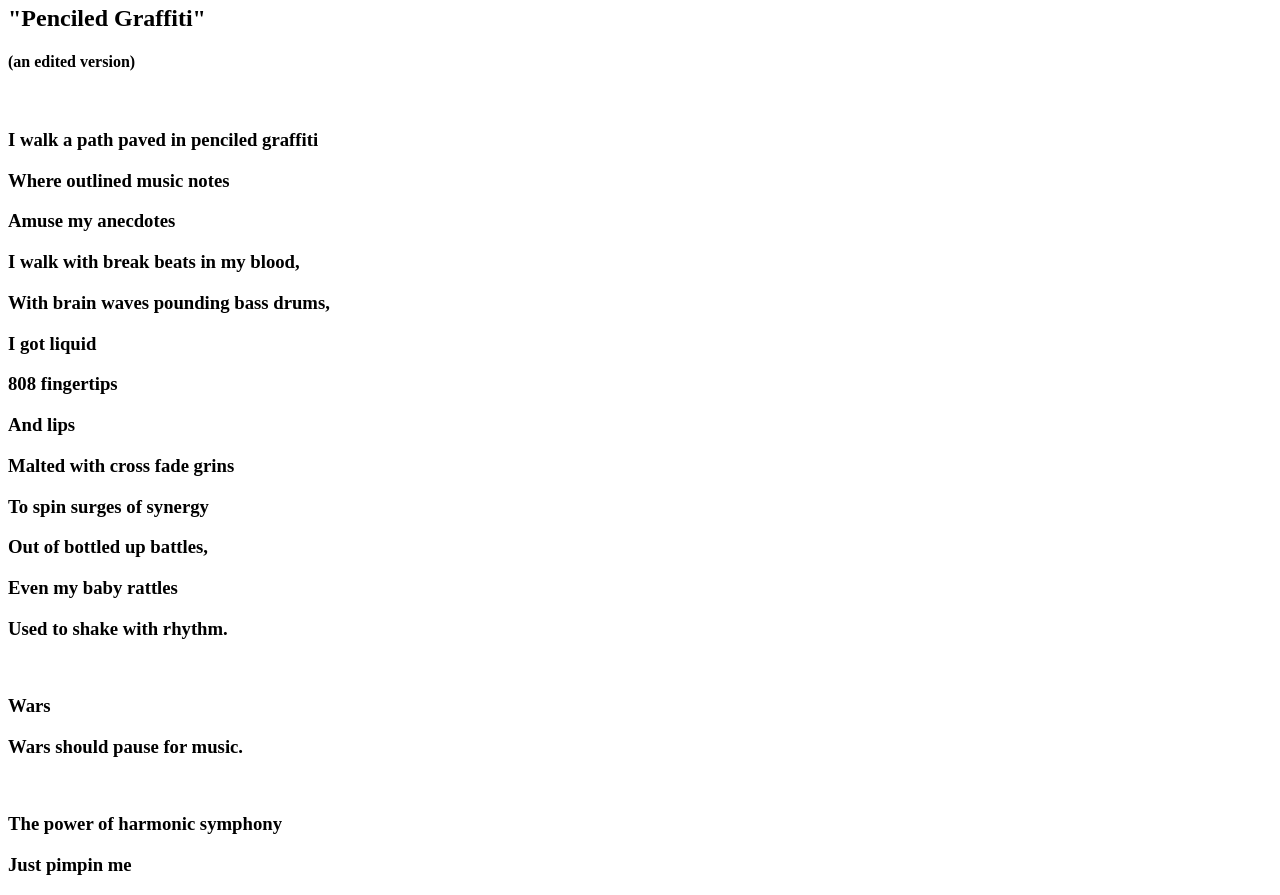
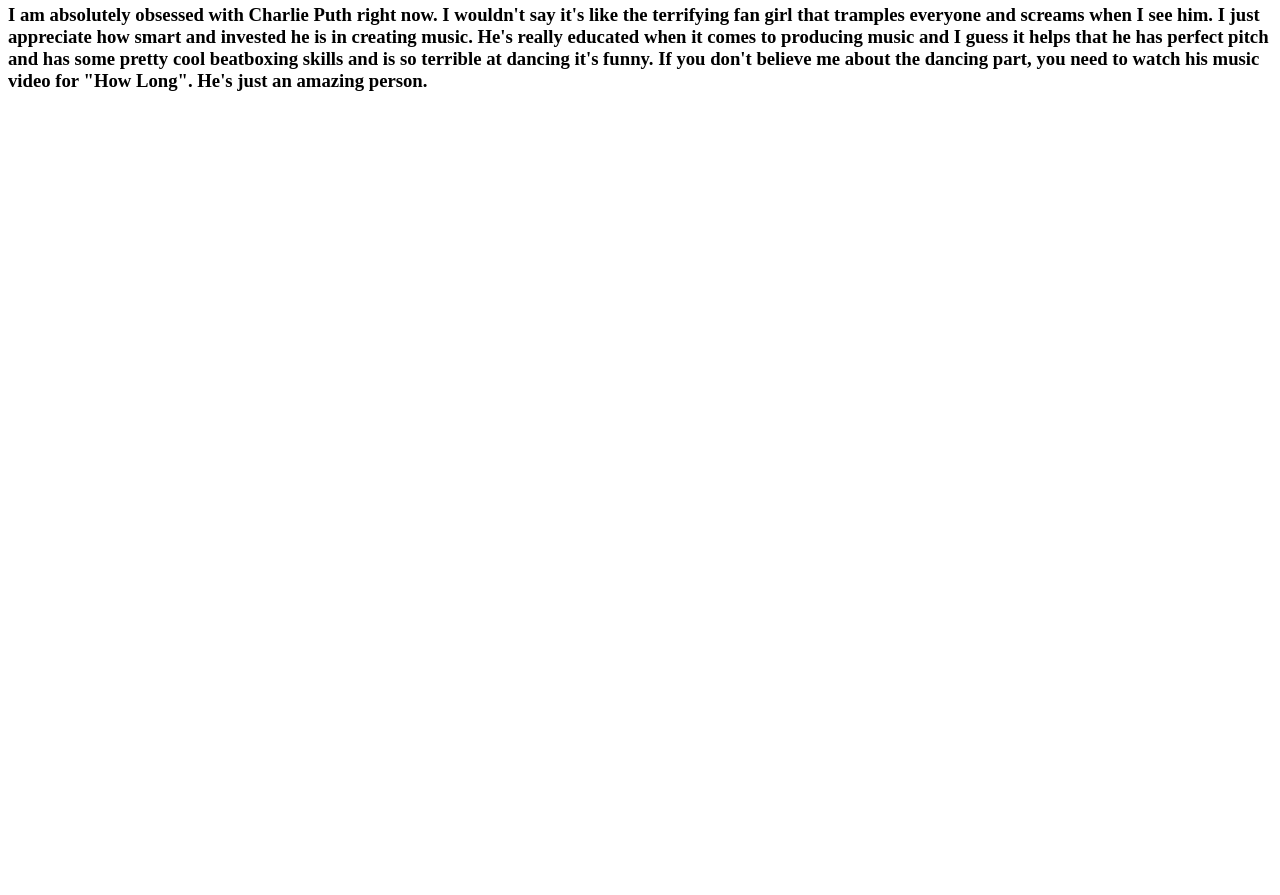
Before and after one commit to Mia03/about-me, a plain HTML site: page index.html in a window 1280 px wide. Shown: the part 280-1175 px from the top of the page. After the commit the page ends 800 px from the top, so only its background shows below. Drawn offline with Linux system fonts and the light colour scheme.

Commit message:
Update index.html

```diff
--- a/index.html
+++ b/index.html
@@ -7,28 +7,7 @@
 <br>
 <p><h3>I love Christmas. Christmas is less a holiday and more just a state of mind for me. I love it because I get to listen to and sing Christmas music without being judged...most of the time. I also get to see my family members that I don't get to see as often. There's also the presents, but those aren't as prevelent for me. I love to decorate and wrap presents and hand out everyone's presents. I write my own music, but I'm usually to scared to show anyone. I'm so critical of myself! If I figure out how to, I might put one of my songs on here. I'll try. I feel like putting a poem on here so I'm gonna do that now.</h3></p>
 <br>
-<p><h2>"Penciled Graffiti"</h2></p>
-<p><h4>(an edited version)</h4></p>
-<br>
-<p><h3>I walk a path paved in penciled graffiti</h3></p>
-<p><h3>Where outlined music notes</h3></p>
-<p><h3>Amuse my anecdotes</h3></p>
-<p><h3>I walk with break beats in my blood,</h3></p>
-<p><h3>With brain waves pounding bass drums,</h3></p>
-<p><h3>I got liquid</h3></p>
-<p><h3>808 fingertips</h3></p>
-<p><h3>And lips</h3></p>
-<p><h3>Malted with cross fade grins</h3></p>
-<p><h3>To spin surges of synergy</h3></p>
-<p><h3>Out of bottled up battles,</h3></p>
-<p><h3>Even my baby rattles</h3></p>
-<p><h3>Used to shake with rhythm.</h3></p>
-<br>
-<p><h3>Wars</h3></p>
-<p><h3>Wars should pause for music.</h3></p>
-<br>
-<p><h3>The power of harmonic symphony</h3></p>
-<p><h3>Just pimpin me</h3></p>
+<p><h3>I am absolutely obsessed with Charlie Puth right now. I wouldn't say it's like the terrifying fan girl that tramples everyone and screams when I see him. I just appreciate how smart and invested he is in creating music. He's really educated when it comes to producing music and I guess it helps that he has perfect pitch and has some pretty cool beatboxing skills and is so terrible at dancing it's funny. If you don't believe me about the dancing part, you need to watch his music video for "How Long". He's just an amazing person.</h3></p>
 
 </body>
 
```
